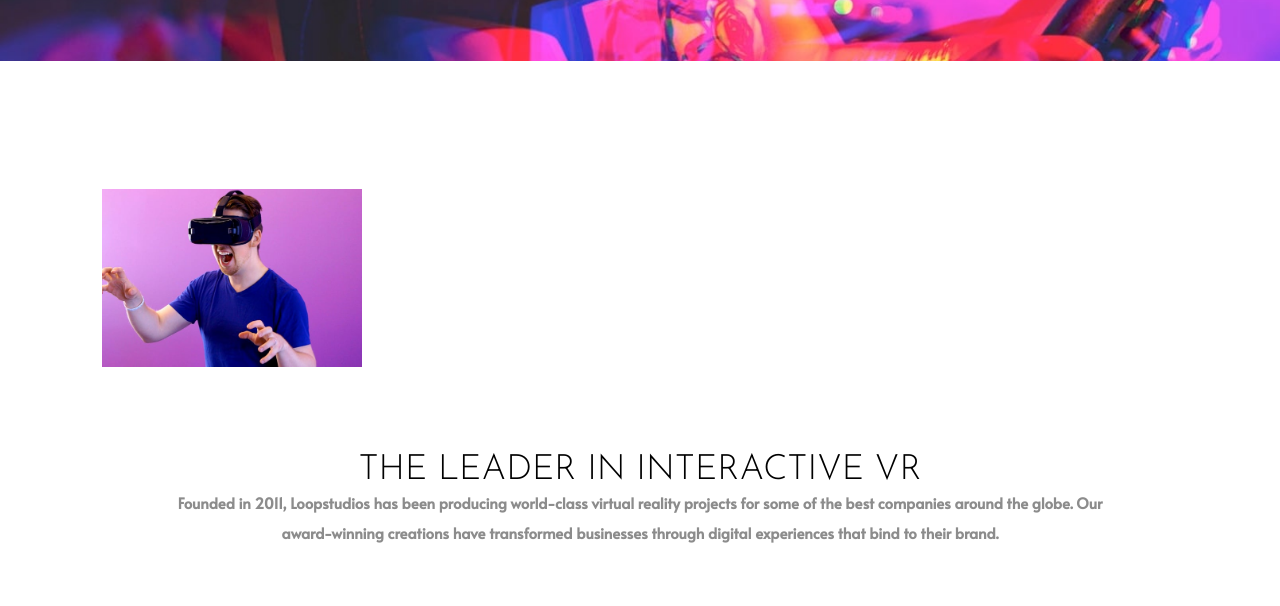
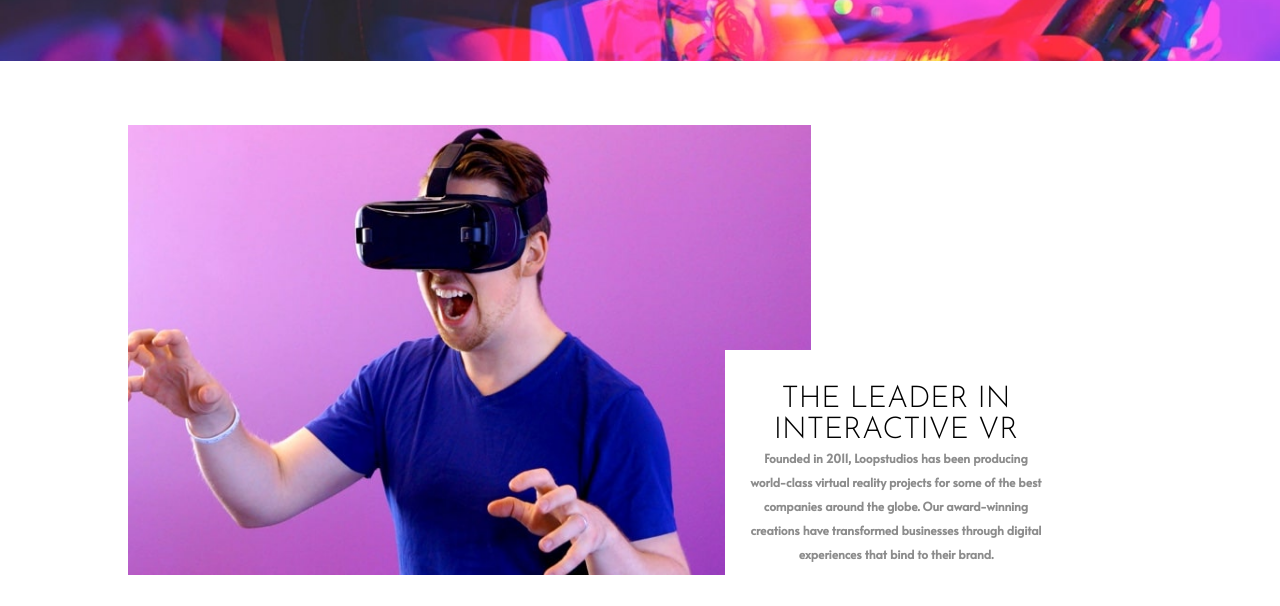
Before and after one commit to OtchereDev/LoopStudio_landing_page, a plain HTML site: page index.html in a window 1280 px wide. Shown: the part 346-952 px from the top of the page. Drawn offline with Linux system fonts and the light colour scheme.

Commit message:
finished:desktop view:info section

```diff
--- a/style.css
+++ b/style.css
@@ -178,7 +178,7 @@ section.info .info_contentt {
 section.info .info_contentt .left {
     width: 100%;
     background-image: url('images/mobile/image-interactive.jpg');
-    background-size: contain;
+    background-size: cover;
     background-repeat: no-repeat;
     height: 40%;
 }
@@ -187,6 +187,7 @@ section.info .info_contentt .right {
     width: 100%;
     height: 50%;
     padding: 8% 5%;
+    background-color: var(--White);
 }
 
 section.info .info_contentt .right h2 {
@@ -399,6 +400,7 @@ footer .footer_right .copyright {
     width: 60%;
     margin: 3% auto;
     font-size: 1.2rem;
+    text-align: center;
 }
 
 @media screen and (min-width: 400px) {
@@ -466,7 +468,6 @@ footer .footer_right .copyright {
         width: 40%;
         border: solid 3px white;
         padding: 4% 2%;
-        /* font-family: 'Alata', sans-serif; */
         font-family: 'Josefin Sans', sans-serif;
         color: var(--White);
         text-transform: uppercase;
@@ -475,4 +476,34 @@ footer .footer_right .copyright {
         font-weight: 300;
         font-size: 5rem;
     }
+    section.info {
+        width: 100%;
+        padding: 5% 10%;
+        height: auto;
+    }
+    section.info .info_contentt {
+        display: grid;
+        width: 100%;
+        grid-template-columns: repeat(12, 1fr);
+        grid-template-rows: repeat(8, 1fr);
+        height: 450px;
+    }
+    section.info .info_contentt .left {
+        grid-column: 1/9;
+        grid-row: 1/9;
+        background-image: url('images/desktop/image-interactive.jpg');
+        height: 100%;
+    }
+    section.info .info_contentt .right {
+        height: auto;
+        grid-row: 5/9;
+        grid-column: 8/12;
+        padding: 10% 7%;
+    }
+    section.info .info_contentt .right h2 {
+        font-size: 3rem;
+    }
+    section.info .info_contentt .right h5 {
+        font-size: 1.2rem;
+    }
 }
```
